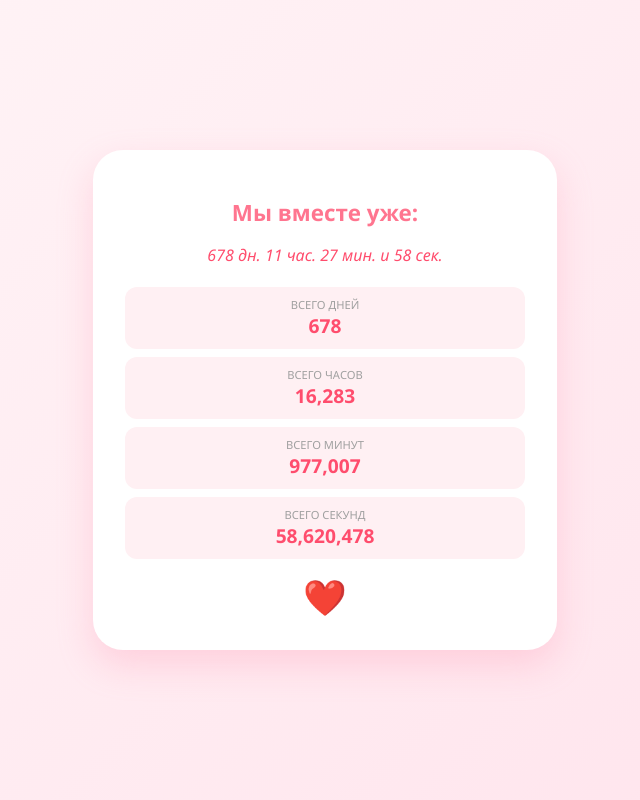
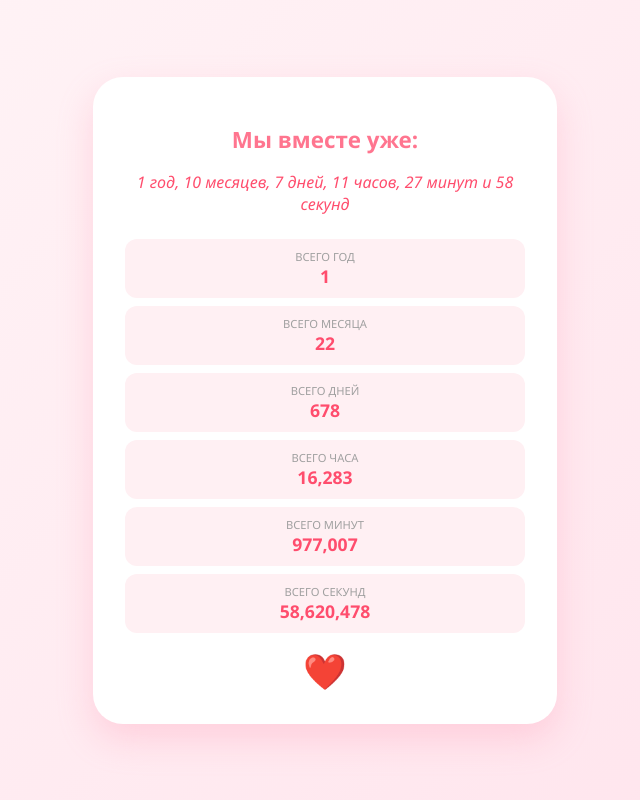
Before and after one commit to s2hvsc2mjm-arch/love-you-olya, a Flask app: page / in a window 1280 px wide. Shown: the whole page, without its empty margins (315-955 px from the left). Run offline with Flask 3, Linux system fonts and the light colour scheme.

Commit message:
Enhance timer display with additional time metrics

```diff
--- a/templates/index.html
+++ b/templates/index.html
@@ -26,13 +26,13 @@
         }
         h1 { color: #ff758f; font-size: 1.4rem; margin-bottom: 1rem; }
 
-        /* Стиль для умной строки */
         .full-string {
             font-style: italic;
             color: #ff4d6d;
             margin-bottom: 20px;
             font-size: 1rem;
             line-height: 1.4;
+            min-height: 3em; /* Чтобы текст не прыгал при обновлении */
         }
 
         .stat {
@@ -40,9 +40,11 @@
             margin: 8px 0;
             padding: 10px;
             border-radius: 12px;
+            display: flex;
+            flex-direction: column;
         }
         .label { font-size: 0.7rem; color: #a0a0a0; display: block; text-transform: uppercase; }
-        .value { font-size: 1.2rem; font-weight: bold; color: #ff4d6d; }
+        .value { font-size: 1.1rem; font-weight: bold; color: #ff4d6d; }
         .heart { font-size: 2rem; color: #ff4d6d; margin-top: 1rem; animation: pulse 1.5s infinite; }
         @keyframes pulse { 0%, 100% { transform: scale(1); } 50% { transform: scale(1.1); } }
     </style>
@@ -53,43 +55,85 @@
 
         <div id="smart-string" class="full-string">Загрузка...</div>
 
-        <div class="stat"><span class="label">Всего дней</span><span id="days-total" class="value">0</span></div>
-        <div class="stat"><span class="label">Всего часов</span><span id="hours-total" class="value">0</span></div>
-        <div class="stat"><span class="label">Всего минут</span><span id="minutes-total" class="value">0</span></div>
-        <div class="stat"><span class="label">Всего секунд</span><span id="seconds-total" class="value">0</span></div>
+        <div class="stat"><span id="label-years" class="label">Лет</span><span id="years-total" class="value">0</span></div>
+        <div class="stat"><span id="label-months" class="label">Месяцев</span><span id="months-total" class="value">0</span></div>
+        <div class="stat"><span id="label-days" class="label">Дней</span><span id="days-total" class="value">0</span></div>
+        <div class="stat"><span id="label-hours" class="label">Часов</span><span id="hours-total" class="value">0</span></div>
+        <div class="stat"><span id="label-minutes" class="label">Минут</span><span id="minutes-total" class="value">0</span></div>
+        <div class="stat"><span id="label-seconds" class="label">Секунд</span><span id="seconds-total" class="value">0</span></div>
 
         <div class="heart">❤️</div>
     </div>
 
     <script>
-        // Укажи здесь точную дату (год, месяц-1, день, час, минута)
         const startDate = new Date(2024, 3, 4, 22, 10, 0);
+
+        function pluralize(value, words) {
+            value = Math.abs(value) % 100;
+            const lastDigit = value % 10;
+            if (value > 10 && value < 20) return words[2];
+            if (lastDigit > 1 && lastDigit < 5) return words[1];
+            if (lastDigit === 1) return words[0];
+            return words[2];
+        }
+
+        const forms = {
+            years: ['год', 'года', 'лет'],
+            months: ['месяц', 'месяца', 'месяцев'],
+            days: ['день', 'дня', 'дней'],
+            hours: ['час', 'часа', 'часов'],
+            minutes: ['минута', 'минуты', 'минут'],
+            seconds: ['секунда', 'секунды', 'секунд']
+        };
 
         function updateTimer() {
             const now = new Date();
-            const diff = now - startDate;
 
-            // 1. Расчет для общей статистики
-            const totalSecs = Math.floor(diff / 1000);
+            let y = now.getFullYear() - startDate.getFullYear();
+            let mon = now.getMonth() - startDate.getMonth();
+            let d = now.getDate() - startDate.getDate();
+            let h = now.getHours() - startDate.getHours();
+            let m = now.getMinutes() - startDate.getMinutes();
+            let s = now.getSeconds() - startDate.getSeconds();
+
+            if (s < 0) { m--; s += 60; }
+            if (m < 0) { h--; m += 60; }
+            if (h < 0) { d--; h += 24; }
+            if (d < 0) {
+                const prevMonth = new Date(now.getFullYear(), now.getMonth(), 0);
+                d += prevMonth.getDate();
+                mon--;
+            }
+            if (mon < 0) { y--; mon += 12; }
+
+            const smartText = `${y} ${pluralize(y, forms.years)}, ${mon} ${pluralize(mon, forms.months)}, ${d} ${pluralize(d, forms.days)}, ${h} ${pluralize(h, forms.hours)}, ${m} ${pluralize(m, forms.minutes)} и ${s} ${pluralize(s, forms.seconds)}`;
+            document.getElementById('smart-string').innerText = smartText;
+
+            const diffMs = now - startDate;
+            const totalSecs = Math.floor(diffMs / 1000);
             const totalMins = Math.floor(totalSecs / 60);
             const totalHours = Math.floor(totalMins / 60);
             const totalDays = Math.floor(totalHours / 24);
+            const totalMonths = (now.getFullYear() - startDate.getFullYear()) * 12 + (now.getMonth() - startDate.getMonth());
+            const totalYears = Math.floor(totalDays / 365);
 
-            // 2. Расчет для "умной строки" (остатки)
-            const d = Math.floor(diff / (1000 * 60 * 60 * 24));
-            const h = Math.floor((diff / (1000 * 60 * 60)) % 24);
-            const m = Math.floor((diff / (1000 * 60)) % 60);
-            const s = Math.floor((diff / 1000) % 60);
+            document.getElementById('years-total').innerText = totalYears.toLocaleString();
+            document.getElementById('label-years').innerText = "Всего " + pluralize(totalYears, forms.years);
 
-            // Вывод в умную строку
-            document.getElementById('smart-string').innerText =
-                `${d} дн. ${h} час. ${m} мин. и ${s} сек.`;
+            document.getElementById('months-total').innerText = totalMonths.toLocaleString();
+            document.getElementById('label-months').innerText = "Всего " + pluralize(totalMonths, forms.months);
 
-            // Вывод в блоки "всего"
             document.getElementById('days-total').innerText = totalDays.toLocaleString();
+            document.getElementById('label-days').innerText = "Всего " + pluralize(totalDays, forms.days);
+
             document.getElementById('hours-total').innerText = totalHours.toLocaleString();
+            document.getElementById('label-hours').innerText = "Всего " + pluralize(totalHours, forms.hours);
+
             document.getElementById('minutes-total').innerText = totalMins.toLocaleString();
+            document.getElementById('label-minutes').innerText = "Всего " + pluralize(totalMins, forms.minutes);
+
             document.getElementById('seconds-total').innerText = totalSecs.toLocaleString();
+            document.getElementById('label-seconds').innerText = "Всего " + pluralize(totalSecs, forms.seconds);
         }
 
         setInterval(updateTimer, 1000);
```
